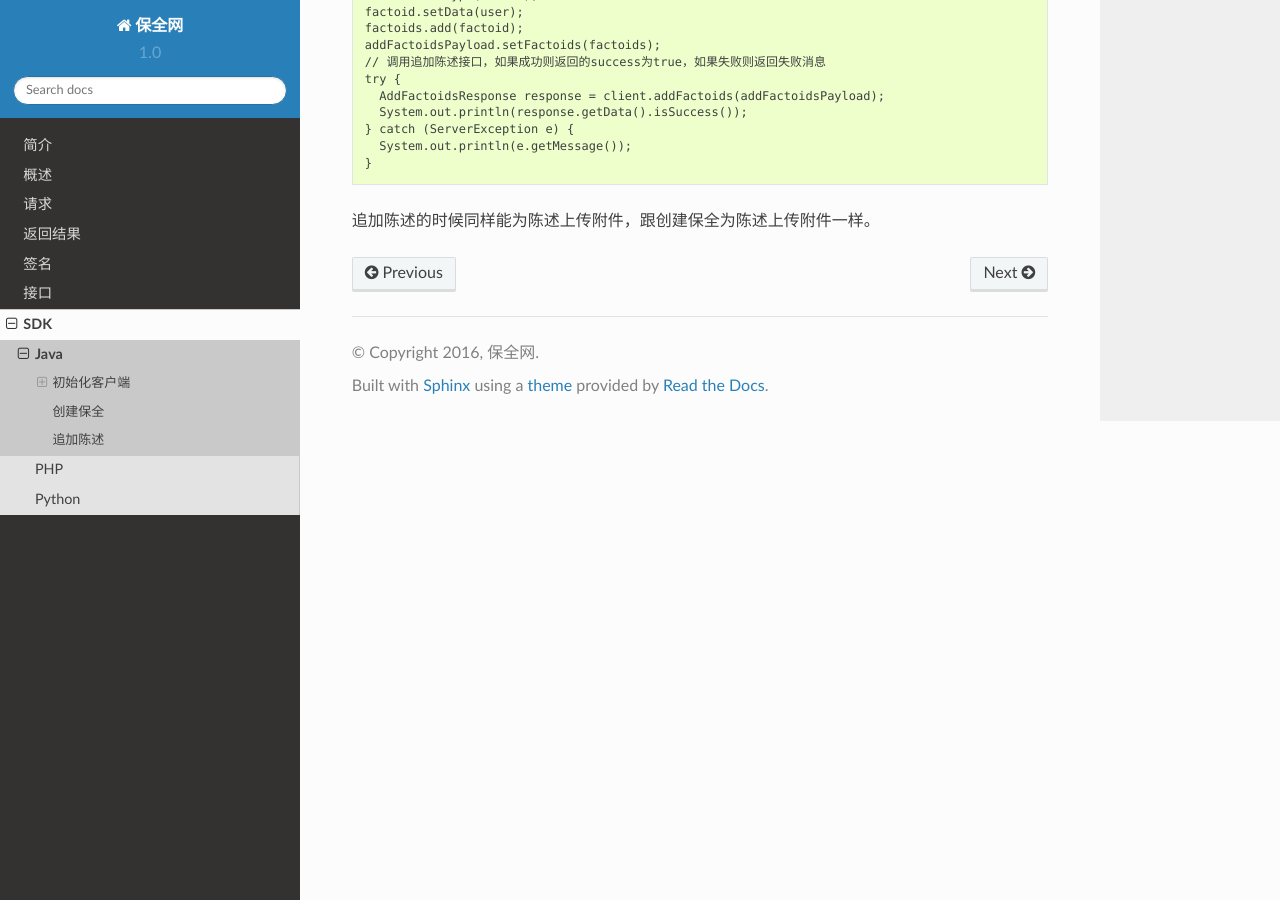
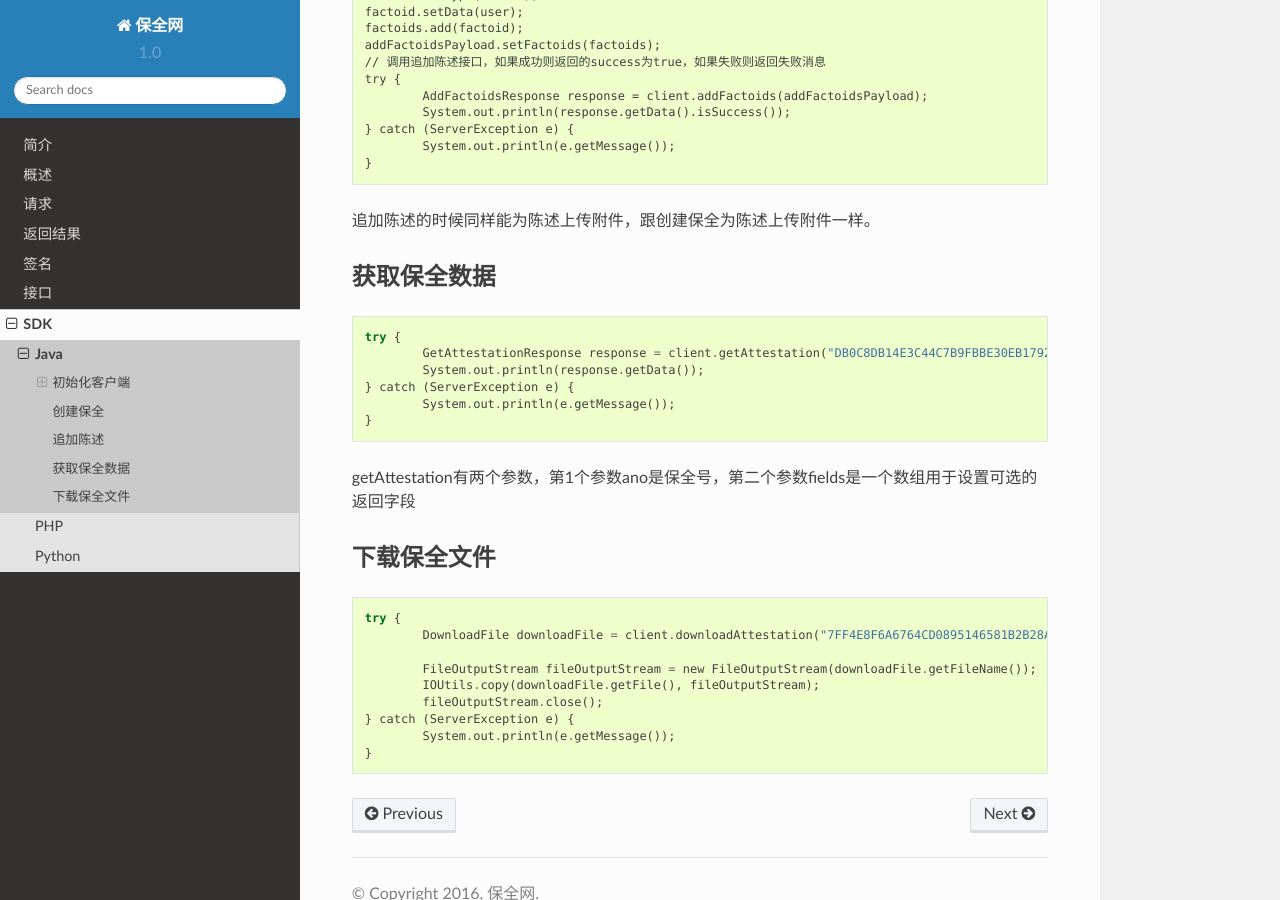
Before and after one commit to baoquan-hq/readthedocs, a Sphinx documentation site: the page built from docs/java.rst, in a window 1280 px wide and 900 px high, scrolled down 2909 px. Built offline with Sphinx 7.4.7 and the Read the Docs theme 2.0.0, drawn with Linux system fonts in a browser that asks for light colours.

Commit message:
update java.rst

```diff
--- a/docs/java.rst
+++ b/docs/java.rst
@@ -58,10 +58,10 @@ rsa私钥文件应该以 **-----BEGIN PRIVATE KEY-----** 开头和 **-----END PR
 	// sdk中默认的request id生成器
 	public class DefaultRequestIdGenerator implements RequestIdGenerator {
 
-	  @Override
-	  public String createRequestId() {
-	    return UUID.randomUUID().toString();
-	  }
+		@Override
+		public String createRequestId() {
+			return UUID.randomUUID().toString();
+		}
 	}
 
 客户端初始化完成后即可调用客户端中的方法发送请求
@@ -104,10 +104,10 @@ rsa私钥文件应该以 **-----BEGIN PRIVATE KEY-----** 开头和 **-----END PR
 	payload.setFactoids(factoids);
 	// 调用创建保全接口，如果成功则返回保全号，如果失败则返回失败消息
 	try {
-	  CreateAttestationResponse response = client.createAttestation(payload);
-	  System.out.println(response.getData().getNo());
+		CreateAttestationResponse response = client.createAttestation(payload);
+		System.out.println(response.getData().getNo());
 	} catch (ServerException e) {
-	  System.out.println(e.getMessage());
+		System.out.println(e.getMessage());
 	}
 
 如果创建保全时需要给陈述上传对应的附件::
@@ -125,10 +125,10 @@ rsa私钥文件应该以 **-----BEGIN PRIVATE KEY-----** 开头和 **-----END PR
 	attachments.put("1", Arrays.asList(byteArrayBody1, byteArrayBody2));
 	// 此处省略payload的创建
 	try {
-	  CreateAttestationResponse response = client.createAttestation(payload, attachments);
-	  System.out.println(response.getData().getNo());
+		CreateAttestationResponse response = client.createAttestation(payload, attachments);
+		System.out.println(response.getData().getNo());
 	} catch (ServerException e) {
-	  System.out.println(e.getMessage());
+		System.out.println(e.getMessage());
 	}
 
 追加陈述
@@ -153,10 +153,39 @@ rsa私钥文件应该以 **-----BEGIN PRIVATE KEY-----** 开头和 **-----END PR
 	addFactoidsPayload.setFactoids(factoids);
 	// 调用追加陈述接口，如果成功则返回的success为true，如果失败则返回失败消息
 	try {
-	  AddFactoidsResponse response = client.addFactoids(addFactoidsPayload);
-	  System.out.println(response.getData().isSuccess());
+		AddFactoidsResponse response = client.addFactoids(addFactoidsPayload);
+		System.out.println(response.getData().isSuccess());
 	} catch (ServerException e) {
-	  System.out.println(e.getMessage());
+		System.out.println(e.getMessage());
 	}
 
 追加陈述的时候同样能为陈述上传附件，跟创建保全为陈述上传附件一样。
+
+获取保全数据
+------------------
+
+::
+
+	try {
+		GetAttestationResponse response = client.getAttestation("DB0C8DB14E3C44C7B9FBBE30EB179241", null);
+		System.out.println(response.getData());
+	} catch (ServerException e) {
+		System.out.println(e.getMessage());
+	}
+
+getAttestation有两个参数，第1个参数ano是保全号，第二个参数fields是一个数组用于设置可选的返回字段
+
+下载保全文件
+------------------
+
+::
+
+	try {
+		DownloadFile downloadFile = client.downloadAttestation("7FF4E8F6A6764CD0895146581B2B28AA");
+
+		FileOutputStream fileOutputStream = new FileOutputStream(downloadFile.getFileName());
+		IOUtils.copy(downloadFile.getFile(), fileOutputStream);
+		fileOutputStream.close();
+	} catch (ServerException e) {
+		System.out.println(e.getMessage());
+	}
```
